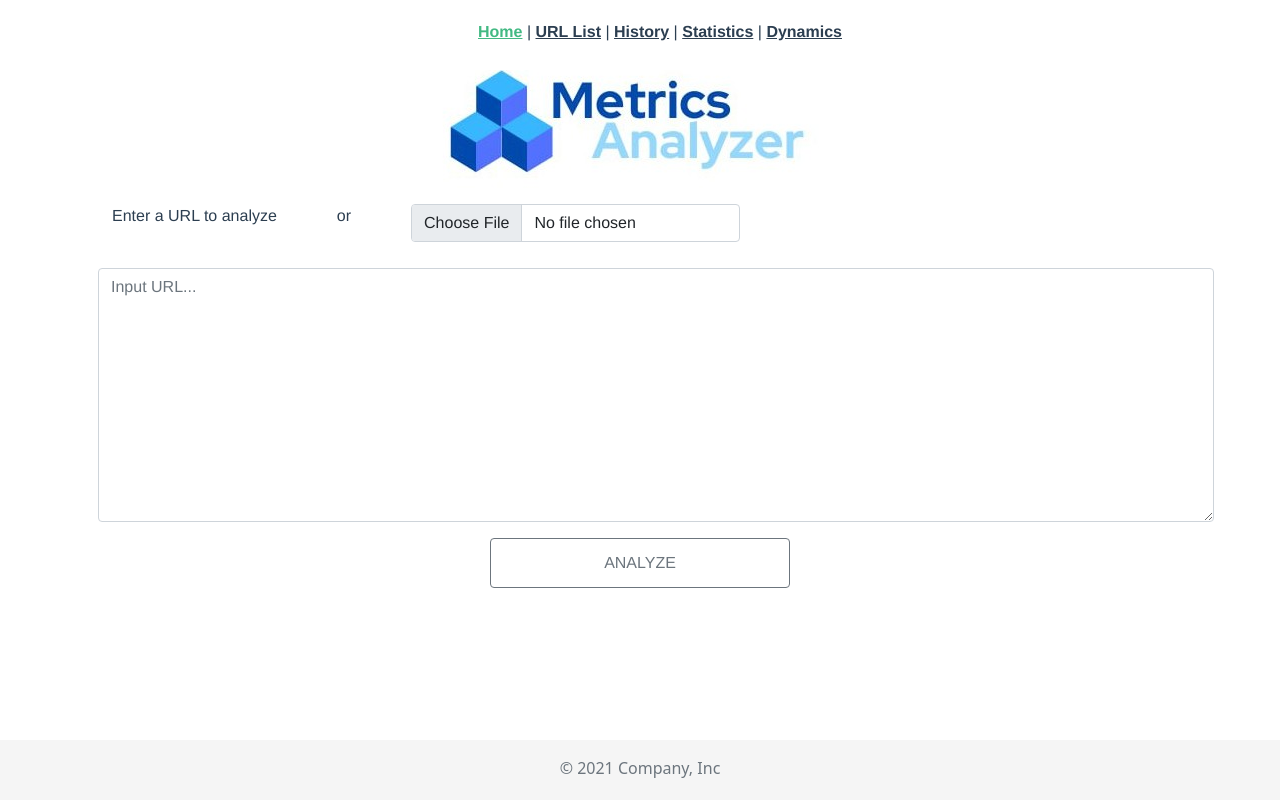
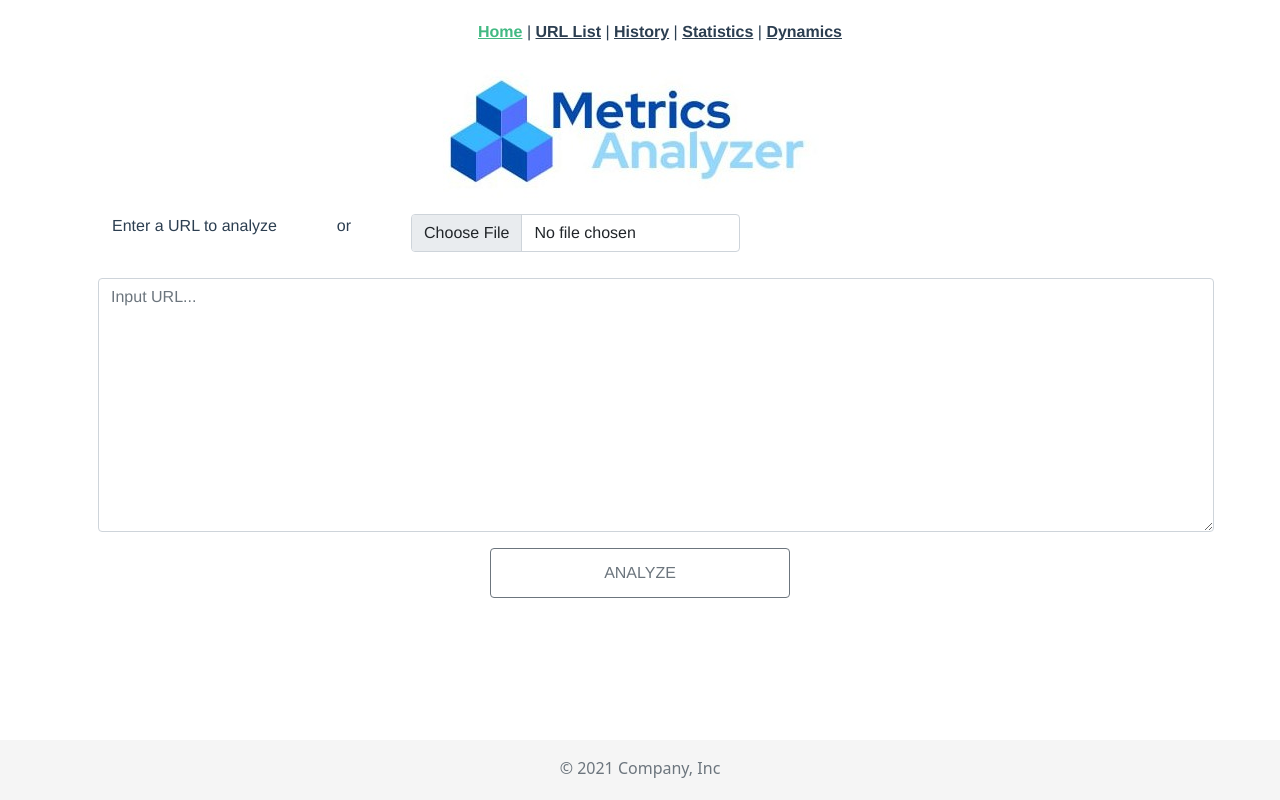
Before and after one commit to YuraDekhtiar/crux_front, a Vue app: page / in a window 1280 px wide. Built offline with nearby package versions, Linux system fonts and the light colour scheme.

Commit message:
fixed header

```diff
--- a/src/App.vue
+++ b/src/App.vue
@@ -22,7 +22,7 @@
   color: #2c3e50;
   min-width: 800px;
   margin: 0 auto 0;
-  padding: 60px 20px 10px 20px;
+  padding: 70px 20px 10px 20px;
 
 }
 
```
